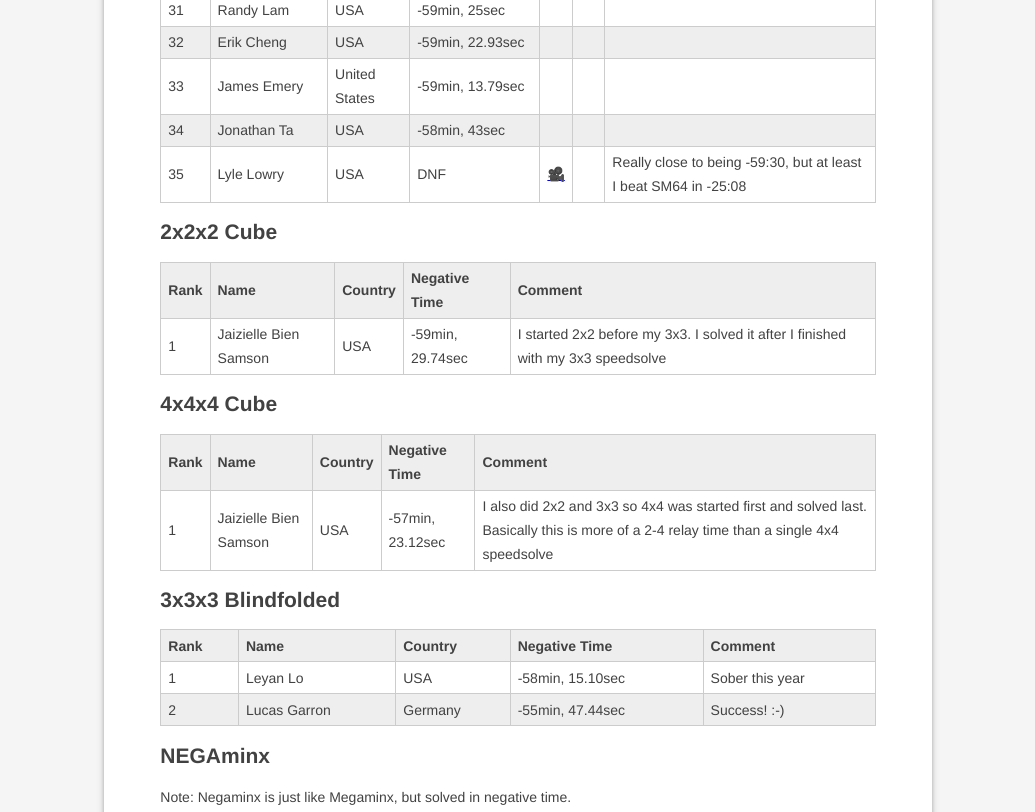
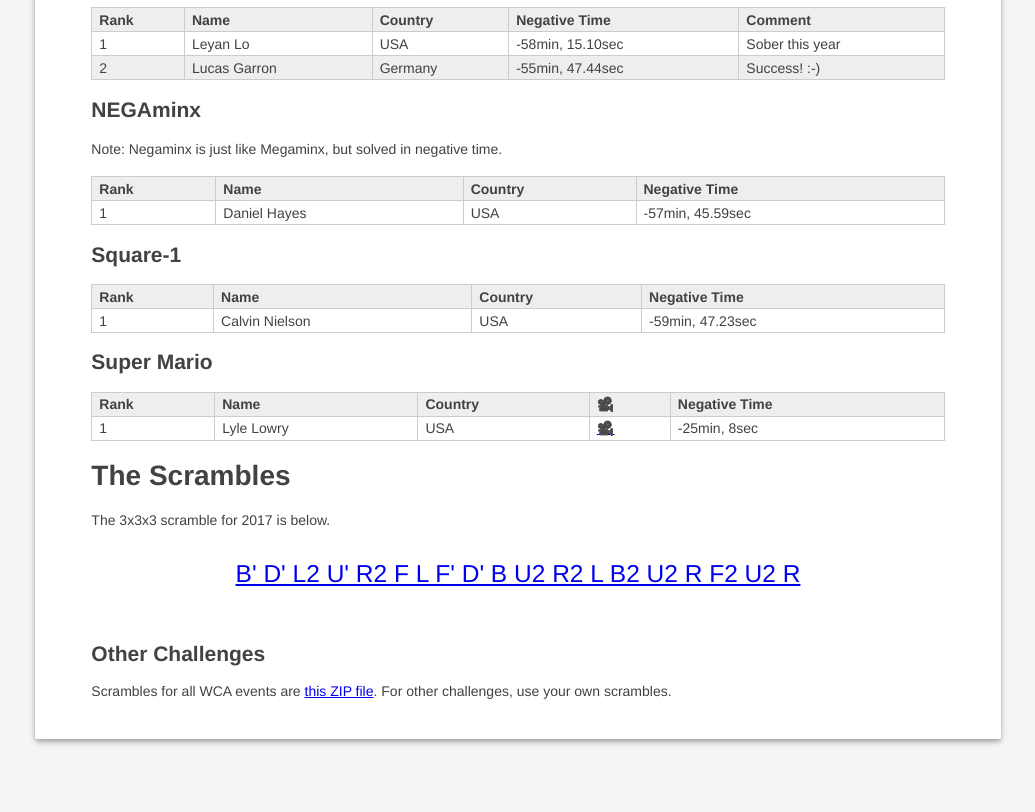
Before and after one commit to cubing/negative-time.cubing.net, a plain HTML site: page 2017/index.html in a window 1280 px wide. Shown: the part 1820-2632 px from the top of the page, without its empty margins (122-1157 px from the left). Drawn offline with Linux system fonts and the light colour scheme.

Commit message:
Tweak layout.

```diff
--- a/2017/index.html
+++ b/2017/index.html
@@ -2,8 +2,14 @@
 <html>
 <head>
   <meta charset="utf-8" />
+  <meta name="viewport" content="initial-scale=0.5">
   <title>Negative Time Solving Contest</title>
   <link rel="stylesheet" href="../style.css">
+  <style>
+    .content {
+      min-width: 512px;
+    }
+  </style>
   <link rel="shortcut icon" id="favicon" href="img/favicon.gif"/>
 </head>
 <body>
@@ -504,7 +510,7 @@
 
 <p>The 3x3x3 scramble for 2017 is below.</p>
 
-<div style="font-size: 175%; text-align: center; margin-top: 1em; margin-bottom: 2em">
+<div class="scramble">
   <a href="https://alg.cubing.net/?alg=B-_D-_L2_U-_R2_F_L_F-_D-_B_U2_R2_L_B2_U2_R_F2_U2_R">B' D' L2 U' R2 F L F' D' B U2 R2 L B2 U2 R F2 U2 R</a>
 </div>
 
--- a/style.css
+++ b/style.css
@@ -28,23 +28,19 @@ body {
   background-color: #ffffff;
   color: #424242;
   margin: calc(-35vh + 16px) auto 80px;
-  min-width: 500px;
-  max-width: 1600px;
-  width: calc(66.66667% - 138px);
+  max-width: 1024px;
+  width: calc(100% - 256px);
   box-shadow:0 4px 5px 0 rgba(0,0,0,.14),0 1px 10px 0 rgba(0,0,0,.12),0 2px 4px -1px rgba(0,0,0,.2);
   border-radius: 2px;
 
-  line-height: 24px;
+  /*line-height: 1.5em;*/
 }
 
-@media (max-width: 839px) {
+@media (min-width: 768px) {
   .content{
-    width:calc(100% - 88px);
-    padding: 40px 28px;
-  }
-
-  .header {
-    height: 56px;
+    width: calc(66.666%);
+    /*width:calc(100% - 88px);*/
+    /*padding: 40px 28px;*/
   }
 }
 
@@ -64,6 +60,10 @@ h3 {
 
 p {
   margin: 0 0 16px;
+}
+
+p, li {
+  line-height: 1.5em;
 }
 
 /* Negative Time */
@@ -94,3 +94,11 @@ table thead,
 table tr:nth-child(even) {
   background: #EEE;
 }
+
+.scramble {
+  font-size: 1.75em;
+  line-height: 1.5em;
+  text-align: center;
+  margin-top: 1em;
+  margin-bottom: 2em
+}
```
Also changed, not shown: index.html (+1 -0 lines).
